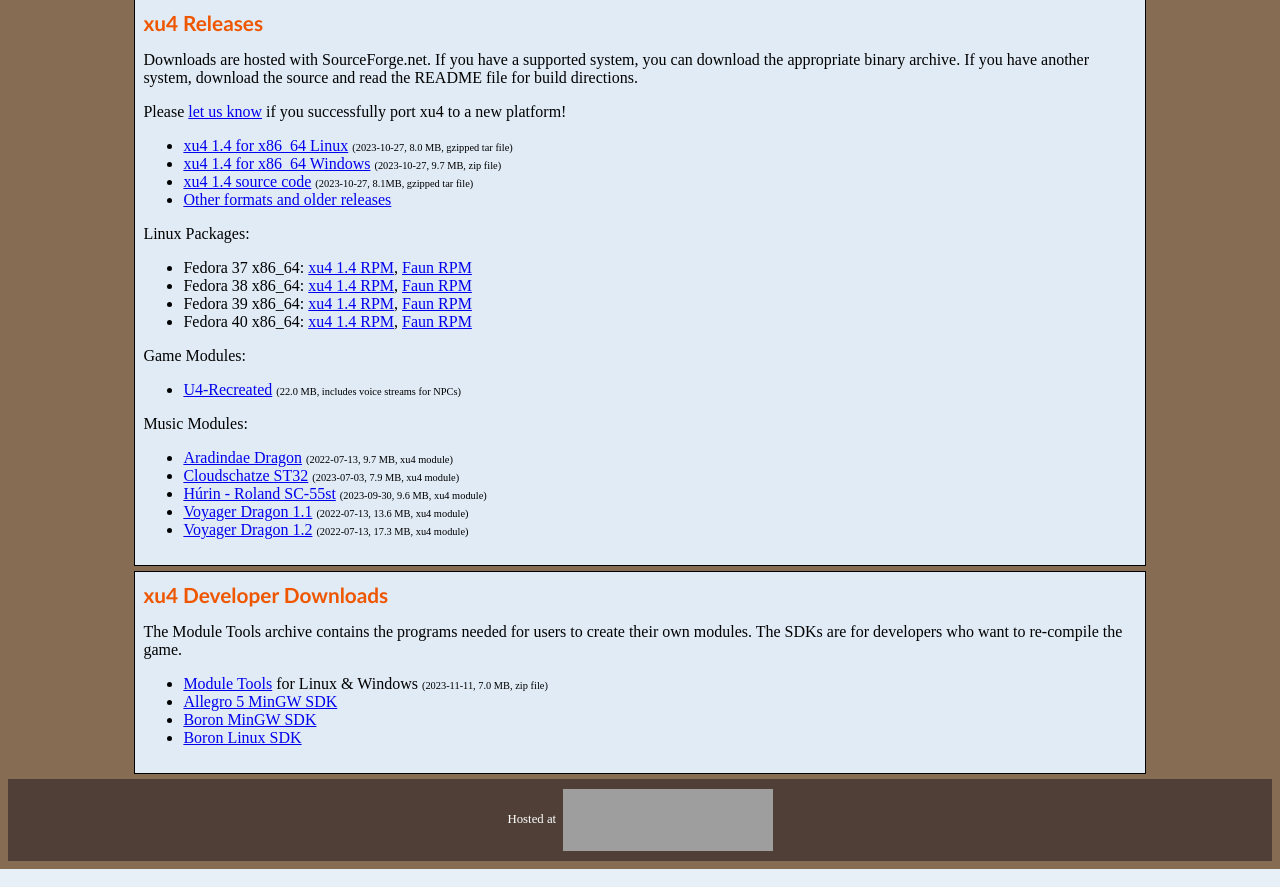
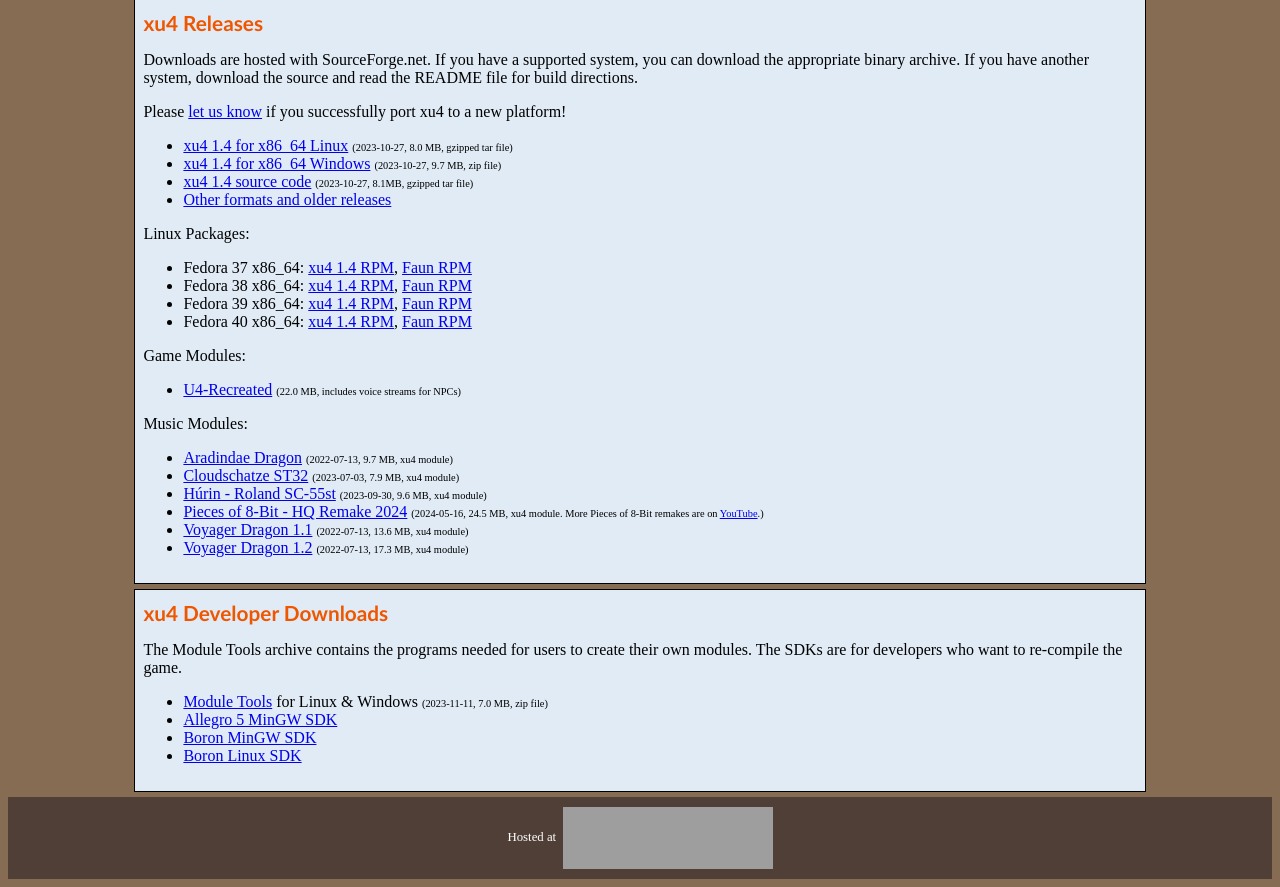
Before and after one commit to xu4-engine/web, a PHP site: page /download.php in a window 1280 px wide. Shown: the part 482-1369 px from the top of the page. Run offline with PHP 8.4, Linux system fonts and the light colour scheme; some libraries are stand-ins or nearby versions; grey boxes are pictures that could not be loaded.

Commit message:
download: Add link to U4-PiecesOf8Bit.mod.

```diff
--- a/download.php
+++ b/download.php
@@ -78,6 +78,9 @@
     <li><a href="https://sourceforge.net/projects/xu4/files/xu4/1.1/U4-Aradindae.mod/download">Aradindae Dragon</a> <span class="details">(2022-07-13, 9.7 MB, xu4 module)</span></li>
     <li><a href="https://sourceforge.net/projects/xu4/files/xu4/1.3/U4-Cloudschatze.mod/download">Cloudschatze ST32</a> <span class="details">(2023-07-03, 7.9 MB, xu4 module)</span></li>
     <li><a href="https://sourceforge.net/projects/xu4/files/xu4/1.3/U4-Hurin.mod/download">Húrin - Roland SC-55st</a> <span class="details">(2023-09-30, 9.6 MB, xu4 module)</span></li>
+    <li><a href="https://sourceforge.net/projects/xu4/files/xu4/1.4/U4-PiecesOf8Bit.mod/download">Pieces of 8-Bit - HQ Remake 2024</a> <span class="details">(2024-05-16, 24.5 MB, xu4 module. More Pieces of 8-Bit remakes are on
+        <a href="https://www.youtube.com/@HQRemakes">YouTube</a>.)</span>
+    </li>
     <li><a href="https://sourceforge.net/projects/xu4/files/xu4/1.1/U4-Voyager-11.mod/download">Voyager Dragon 1.1</a> <span class="details">(2022-07-13, 13.6 MB, xu4 module)</span></li>
     <li><a href="https://sourceforge.net/projects/xu4/files/xu4/1.1/U4-Voyager-12.mod/download">Voyager Dragon 1.2</a> <span class="details">(2022-07-13, 17.3 MB, xu4 module)</span></li>
   </ul>
```
Also changed, not shown: 1 other file.
